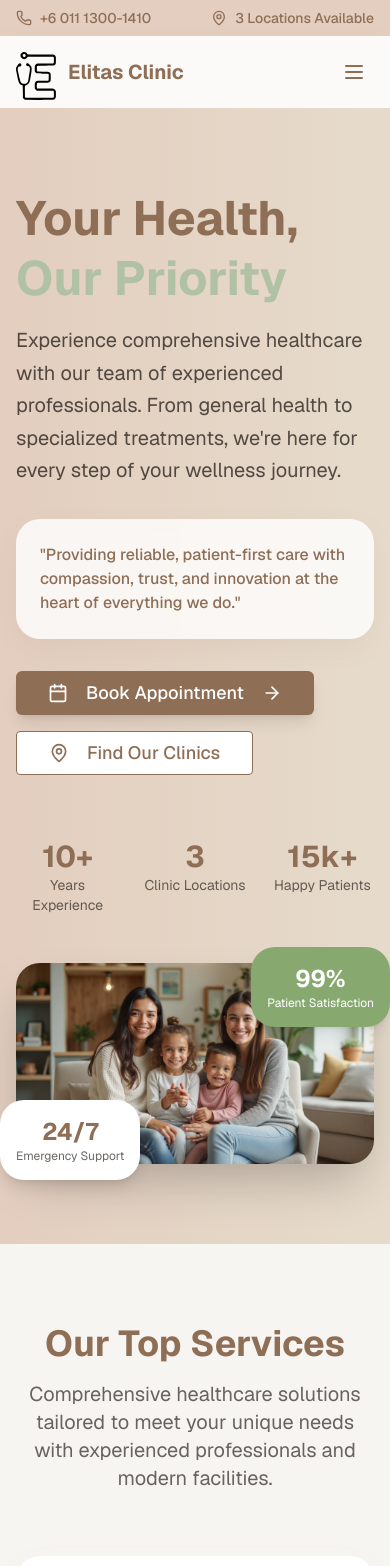
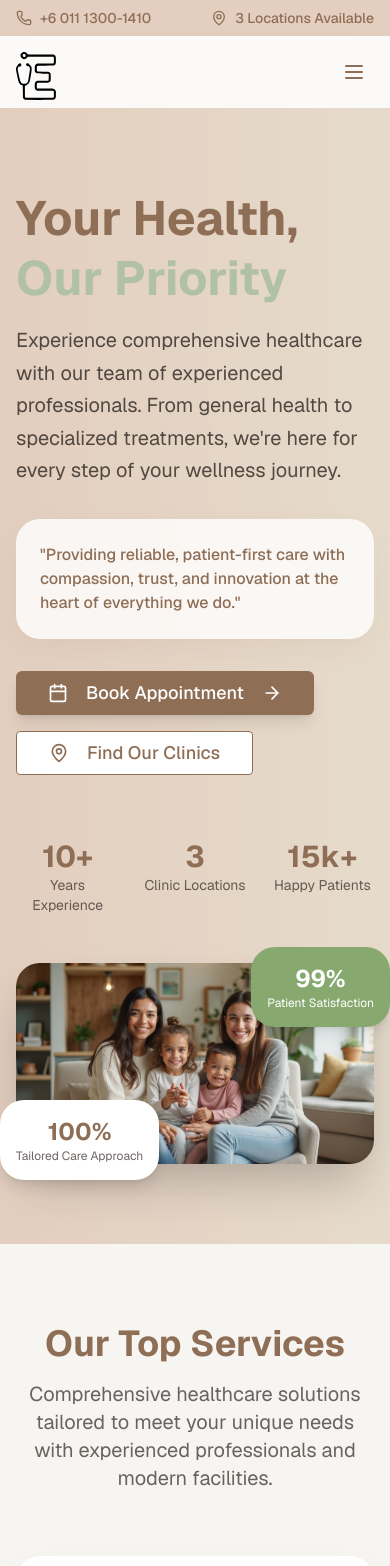
Before and after one commit to ifaridaiman/Elitas-web, a Next.js app: page / in a window 390 px wide. Shown: the top 1566 px of the page. Built offline with nearby package versions, Linux system fonts and the light colour scheme.

Commit message:
update the code

```diff
--- a/src/app/_partials/HeroBanner.tsx
+++ b/src/app/_partials/HeroBanner.tsx
@@ -115,10 +115,10 @@ const HeroBanner = () => {
             <div className="absolute -bottom-4 -left-4 bg-white p-4 rounded-healthcare shadow-lg">
               <div className="text-center">
                 <div className="text-2xl font-bold text-healthcare-primary">
-                  24/7
+                  100%
                 </div>
                 <div className="text-xs text-foreground/70">
-                  Emergency Support
+                   Tailored Care Approach
                 </div>
               </div>
             </div>
--- a/src/app/contact-us/page.tsx
+++ b/src/app/contact-us/page.tsx
@@ -106,7 +106,7 @@ const ContactUs = () => {
                     Operating Hours
                   </h3>
                   <p className="text-foreground/80">
-                    Mon - Fri: 8:00 AM - 6:00 PM
+                    Mon - Fri: 8:00 AM - 10:00 PM
                   </p>
                   <p className="text-foreground/80">
                     Saturday: 9:00 AM - 4:00 PM
--- a/src/components/composite/Navbar.tsx
+++ b/src/components/composite/Navbar.tsx
@@ -90,7 +90,7 @@ const Navbar: React.FC<NavbarProps> = ({
                 />
               </div>
               <div className="flex flex-col">
-                <h1 className="text-xl font-bold text-healthcare-primary">
+                <h1 className="text-xl font-bold text-healthcare-primary hidden md:block">
                   {title}
                 </h1>
                 {tagline && (
--- a/src/contents/branch.json
+++ b/src/contents/branch.json
@@ -24,7 +24,7 @@
             "name": "Elitas Clinic - Bandar Sri Permaisuri",
             "address": "38-G, Jalan Sri Permaisuri 9, Bandar Sri Permaisuri, 56000 Cheras, Wilayah Persekutuan Kuala Lumpur",
             "phone": "+60128820937",
-            "email": "bandarsripermaisuri@elitasclinic.com",
+            "email": "cheras@elitasclinic.com",
             "hours": {
                 "weekdays": "Monday - Friday: 8:00 AM - 10:00 PM",
                 "saturday": "Saturday: 8:00 AM - 10:00 PM",
--- a/src/contents/services.json
+++ b/src/contents/services.json
@@ -33,7 +33,7 @@
             "description": "We ensure you’re fit and ready for work with professional medical evaluations for specialized industries.",
             "icon": "Briefcase",
             "features": [
-                "Income Checks for GDL, PSV, and E-hailing"
+                "Provide Health Checks for applicants of GDL, PSV, and E-hailing licenses"
             ]
         },
         {
```
